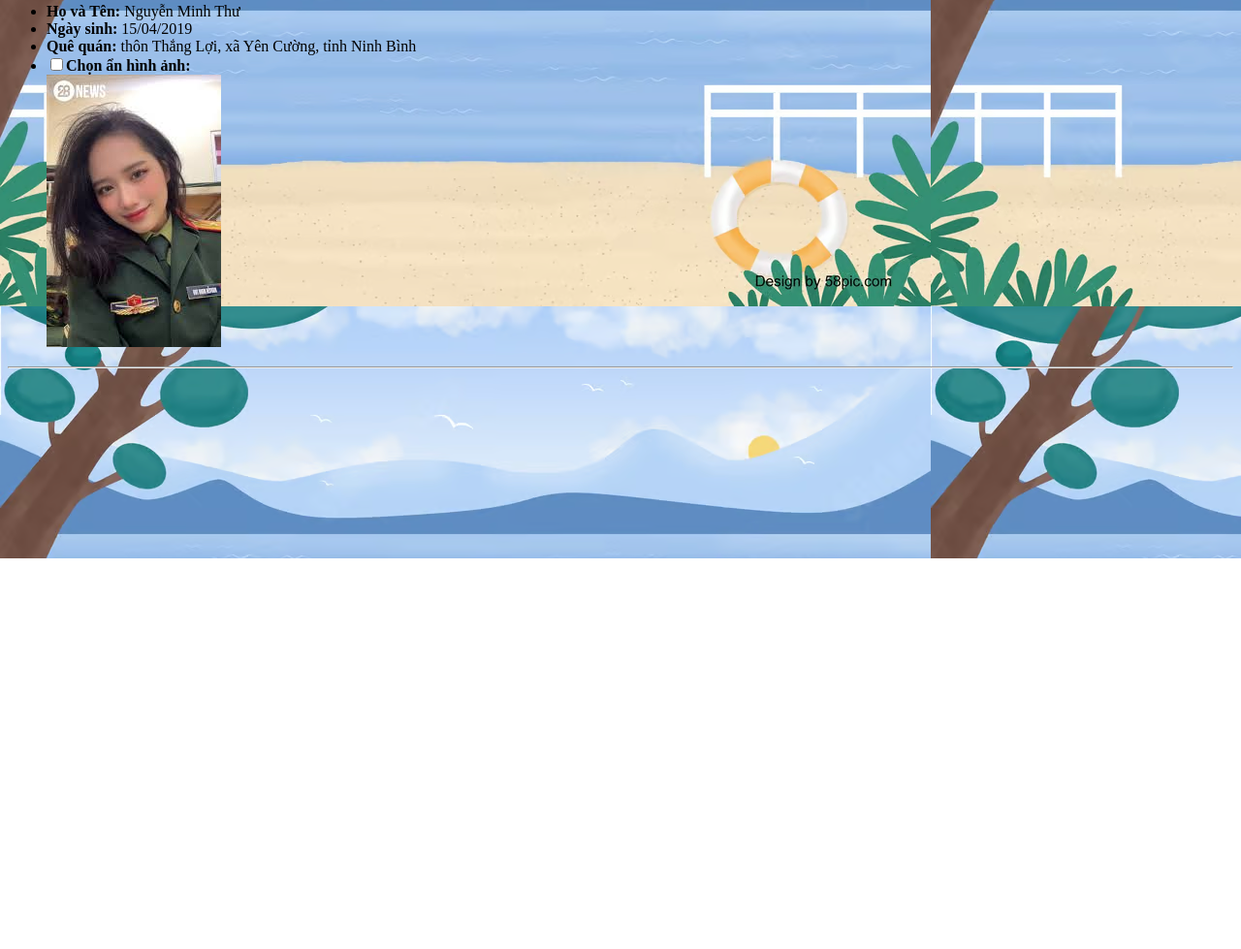
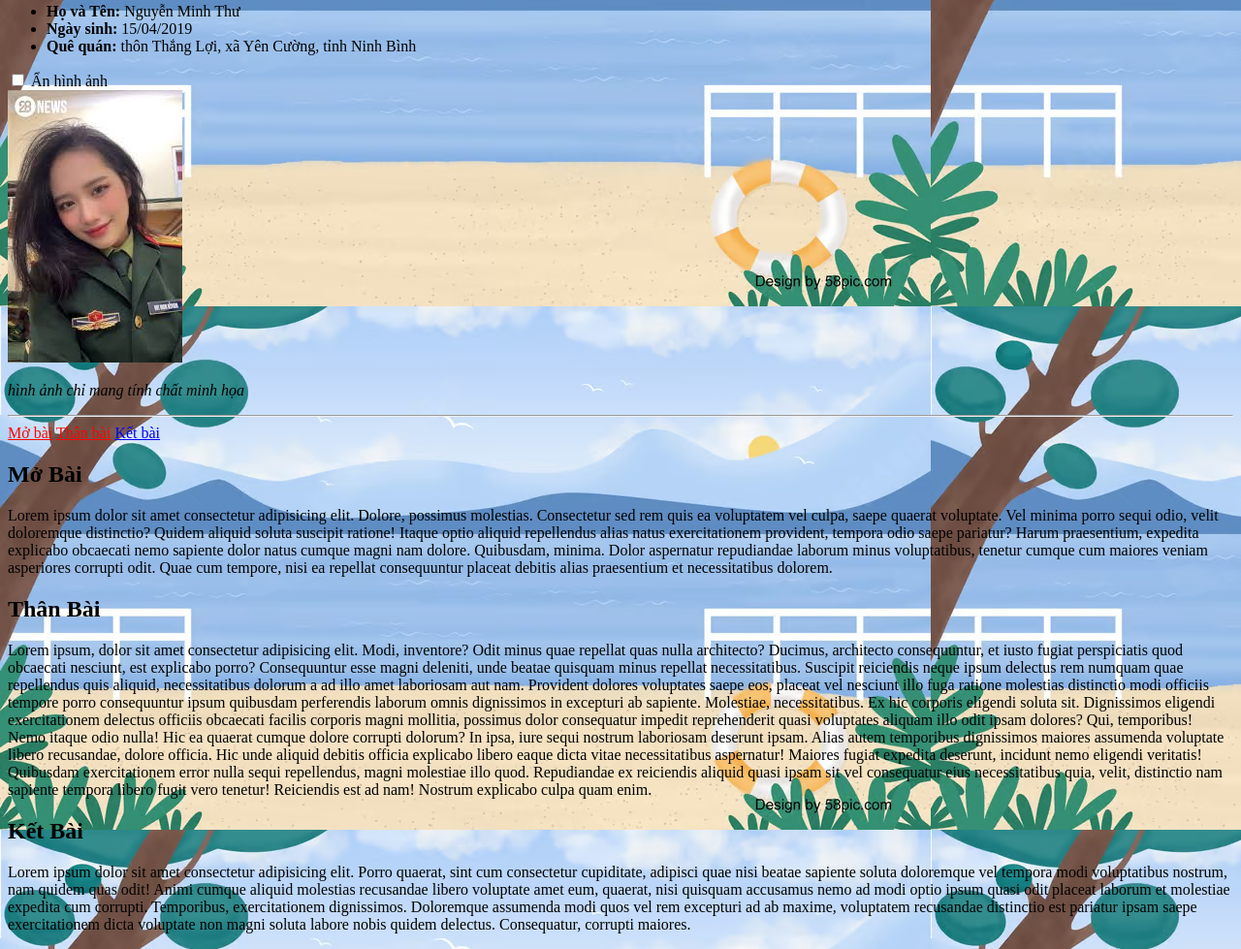
Before and after one commit to NguyenDongVinh/VlogMinhThu, a plain HTML site: page index.html in a window 1280 px wide. Shown: the part 224-1203 px from the top of the page at 97% size. Before the commit the page ends 800 px from the top, so only its background shows below. Drawn offline with Linux system fonts and the light colour scheme.

Commit message:
Sửa lần 3

```diff
--- a/css/style.css
+++ b/css/style.css
@@ -10,11 +10,21 @@ h1 {
   font-size: 60px;
   /* -webkit-text-stroke-color: aliceblue; */
 }
-img {
-  transition: 1.5s;
-}
 input :checked ~ img {
   /* display: none; */
   opacity: 0;
   visibility: hidden;
 }
+img {
+  transition: 1.5s;
+}
+.mo-bai,
+.than-bai,
+.ket-bai:link {
+  color: blue;
+}
+.mo-bai,
+.than-bai,
+.ket-bai:visited {
+  color: rgb(254, 3, 3);
+}
--- a/index.html
+++ b/index.html
@@ -3,7 +3,7 @@
   <head>
     <meta charset="UTF-8" />
     <meta name="viewport" content="width=device-width, initial-scale=1.0" />
-    <link rel="stylesheet" href="./css/style.css">
+    <link rel="stylesheet" href="./css/style.css" />
     <title>Vlog của Bống</title>
   </head>
   <body>
@@ -17,9 +17,65 @@
       <li><b>Họ và Tên:</b> Nguyễn Minh Thư</li>
       <li><b>Ngày sinh:</b> 15/04/2019</li>
       <li><b>Quê quán:</b> thôn Thắng Lợi, xã Yên Cường, tỉnh Ninh Bình</li>
-      <li><input type="checkbox"><b>Chọn ẩn hình ảnh:<b> <br><img src="./img/MinhThu.jpg" alt="Ảnh minh họa"/></br></li>
     </ul>
-    <hr>
-
+    <input type="checkbox" /> Ẩn hình ảnh <br />
+    <img src="./img/MinhThu.jpg" alt="ảnh minh họa" />
+    <p style="font-style: italic">hình ảnh chỉ mang tính chất minh họa</p>
+    <hr />
+    <a href="#mobai" class="mo-bai">Mở bài</a>
+    <a href="#thanbai" class="than-bai">Thân bài</a>
+    <a href="#ketbai" class="ket-bai">Kết bài</a>
+    <h2 id="mobai">Mở Bài</h2>
+    <p>
+      Lorem ipsum dolor sit amet consectetur adipisicing elit. Dolore, possimus
+      molestias. Consectetur sed rem quis ea voluptatem vel culpa, saepe quaerat
+      voluptate. Vel minima porro sequi odio, velit doloremque distinctio?
+      Quidem aliquid soluta suscipit ratione! Itaque optio aliquid repellendus
+      alias natus exercitationem provident, tempora odio saepe pariatur? Harum
+      praesentium, expedita explicabo obcaecati nemo sapiente dolor natus cumque
+      magni nam dolore. Quibusdam, minima. Dolor aspernatur repudiandae laborum
+      minus voluptatibus, tenetur cumque cum maiores veniam asperiores corrupti
+      odit. Quae cum tempore, nisi ea repellat consequuntur placeat debitis
+      alias praesentium et necessitatibus dolorem.
+    </p>
+    <h2 id="thanbai">Thân Bài</h2>
+    <p>
+      Lorem ipsum, dolor sit amet consectetur adipisicing elit. Modi, inventore?
+      Odit minus quae repellat quas nulla architecto? Ducimus, architecto
+      consequuntur, et iusto fugiat perspiciatis quod obcaecati nesciunt, est
+      explicabo porro? Consequuntur esse magni deleniti, unde beatae quisquam
+      minus repellat necessitatibus. Suscipit reiciendis neque ipsum delectus
+      rem numquam quae repellendus quis aliquid, necessitatibus dolorum a ad
+      illo amet laboriosam aut nam. Provident dolores voluptates saepe eos,
+      placeat vel nesciunt illo fuga ratione molestias distinctio modi officiis
+      tempore porro consequuntur ipsum quibusdam perferendis laborum omnis
+      dignissimos in excepturi ab sapiente. Molestiae, necessitatibus. Ex hic
+      corporis eligendi soluta sit. Dignissimos eligendi exercitationem delectus
+      officiis obcaecati facilis corporis magni mollitia, possimus dolor
+      consequatur impedit reprehenderit quasi voluptates aliquam illo odit ipsam
+      dolores? Qui, temporibus! Nemo itaque odio nulla! Hic ea quaerat cumque
+      dolore corrupti dolorum? In ipsa, iure sequi nostrum laboriosam deserunt
+      ipsam. Alias autem temporibus dignissimos maiores assumenda voluptate
+      libero recusandae, dolore officia. Hic unde aliquid debitis officia
+      explicabo libero eaque dicta vitae necessitatibus aspernatur! Maiores
+      fugiat expedita deserunt, incidunt nemo eligendi veritatis! Quibusdam
+      exercitationem error nulla sequi repellendus, magni molestiae illo quod.
+      Repudiandae ex reiciendis aliquid quasi ipsam sit vel consequatur eius
+      necessitatibus quia, velit, distinctio nam sapiente tempora libero fugit
+      vero tenetur! Reiciendis est ad nam! Nostrum explicabo culpa quam enim.
+    </p>
+    <h2 id="ketbai">Kết Bài</h2>
+    <p>
+      Lorem ipsum dolor sit amet consectetur adipisicing elit. Porro quaerat,
+      sint cum consectetur cupiditate, adipisci quae nisi beatae sapiente soluta
+      doloremque vel tempora modi voluptatibus nostrum, nam quidem quas odit!
+      Animi cumque aliquid molestias recusandae libero voluptate amet eum,
+      quaerat, nisi quisquam accusamus nemo ad modi optio ipsum quasi odit
+      placeat laborum et molestiae expedita cum corrupti. Temporibus,
+      exercitationem dignissimos. Doloremque assumenda modi quos vel rem
+      excepturi ad ab maxime, voluptatem recusandae distinctio est pariatur
+      ipsam saepe exercitationem dicta voluptate non magni soluta labore nobis
+      quidem delectus. Consequatur, corrupti maiores.
+    </p>
   </body>
 </html>
```
